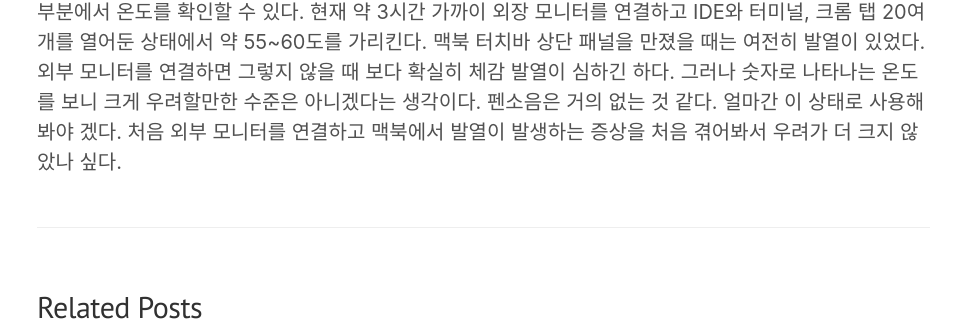
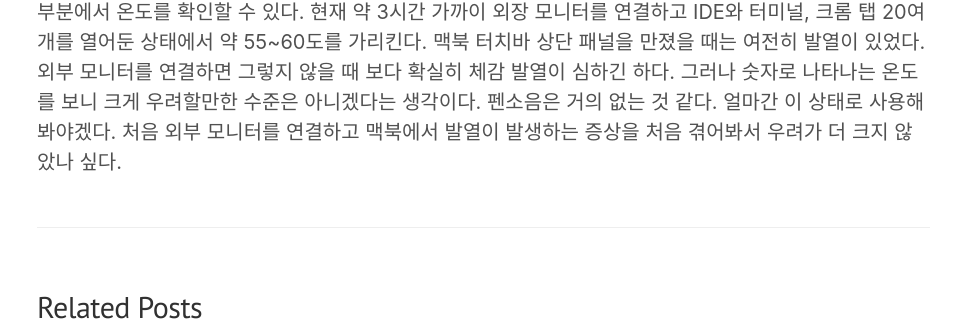
Before and after one commit to jwkcp/jwkcp.github.com, a Jekyll site: the page built from _posts/2018-04-25-must-know-before-u-use-dual-monitor-with-macbookpro.md, in a window 1280 px wide. Shown: the part 1291-1612 px from the top of the page, without its empty margins (3-964 px from the left). Built offline with Jekyll 4.4.1, drawn with Linux system fonts in a browser that asks for light colours; nearby versions of some CDN libraries; comment, search, counter and statistics services are not loaded; some of the changed text lies outside the part shown.

Commit message:
띄어쓰기 수정

```diff
--- a/_posts/2018-04-25-must-know-before-u-use-dual-monitor-with-macbookpro.md
+++ b/_posts/2018-04-25-must-know-before-u-use-dual-monitor-with-macbookpro.md
@@ -28,4 +28,4 @@ comments: true
 
 [Turbo Boost Switcher for OS X](https://www.rugarciap.com/turbo-boost-switcher-for-os-x/)라는 것이 있는데 개인적으로 일반 버전을 사용해봤는데 큰 효과? 도움?는 받지 못했지만 나름 알려진 프로그램이다. 일반 버전과 Pro버전이 있고 Pro버전만 세부 조작 및 편의 기능 설정이 가능하다.
 
-[iStat Menus](https://bjango.com/mac/istatmenus/) 역시 유명한 프로그램이다. [BACK TO THE MAC](http://macnews.tistory.com/5578)에서도 리뷰한 바 있다. [Turbo Boost Switcher for OS X](https://www.rugarciap.com/turbo-boost-switcher-for-os-x/)보다 더 다양한 정보를 제공한다. 맥OS 상단바에 상태가 나타나며 선택할 수 있고 '센서' 부분에서 온도를 확인할 수 있다. 현재 약 3시간 가까이 외장 모니터를 연결하고 IDE와 터미널, 크롬 탭 20여개를 열어둔 상태에서 약 55~60도를 가리킨다. 맥북 터치바 상단 패널을 만졌을 때는 여전히 발열이 있었다. 외부 모니터를 연결하면 그렇지 않을 때 보다 확실히 체감 발열이 심하긴 하다. 그러나 숫자로 나타나는 온도를 보니 크게 우려할만한 수준은 아니겠다는 생각이다. 펜소음은 거의 없는 것 같다. 얼마간 이 상태로 사용해봐야 겠다. 처음 외부 모니터를 연결하고 맥북에서 발열이 발생하는 증상을 처음 겪어봐서 우려가 더 크지 않았나 싶다.
+[iStat Menus](https://bjango.com/mac/istatmenus/) 역시 유명한 프로그램이다. [BACK TO THE MAC](http://macnews.tistory.com/5578)에서도 리뷰한 바 있다. [Turbo Boost Switcher for OS X](https://www.rugarciap.com/turbo-boost-switcher-for-os-x/)보다 더 다양한 정보를 제공한다. 맥OS 상단바에 상태가 나타나며 선택할 수 있고 '센서' 부분에서 온도를 확인할 수 있다. 현재 약 3시간 가까이 외장 모니터를 연결하고 IDE와 터미널, 크롬 탭 20여개를 열어둔 상태에서 약 55~60도를 가리킨다. 맥북 터치바 상단 패널을 만졌을 때는 여전히 발열이 있었다. 외부 모니터를 연결하면 그렇지 않을 때 보다 확실히 체감 발열이 심하긴 하다. 그러나 숫자로 나타나는 온도를 보니 크게 우려할만한 수준은 아니겠다는 생각이다. 펜소음은 거의 없는 것 같다. 얼마간 이 상태로 사용해봐야겠다. 처음 외부 모니터를 연결하고 맥북에서 발열이 발생하는 증상을 처음 겪어봐서 우려가 더 크지 않았나 싶다.
```
